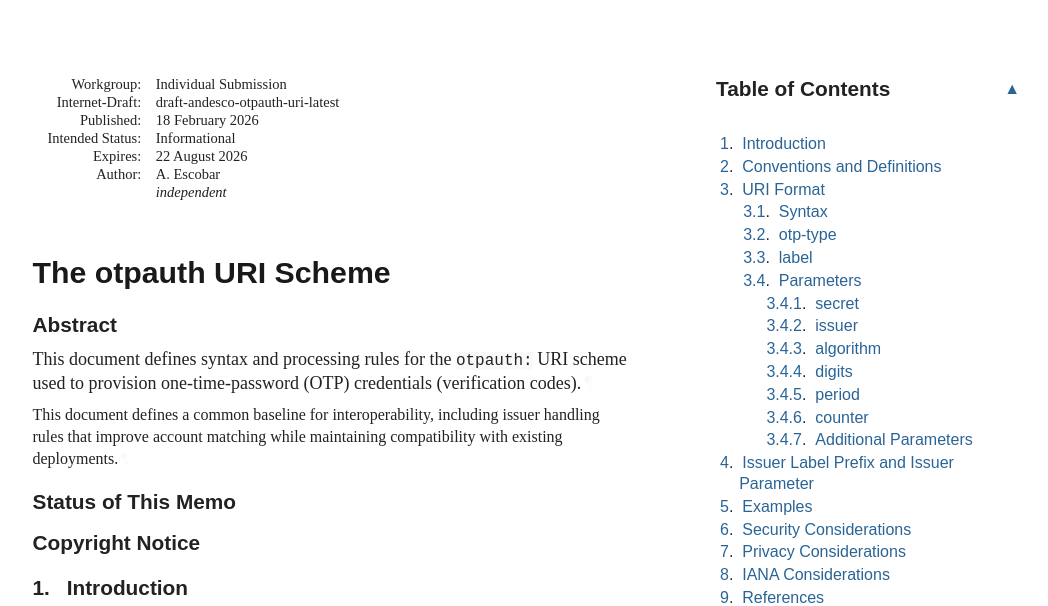
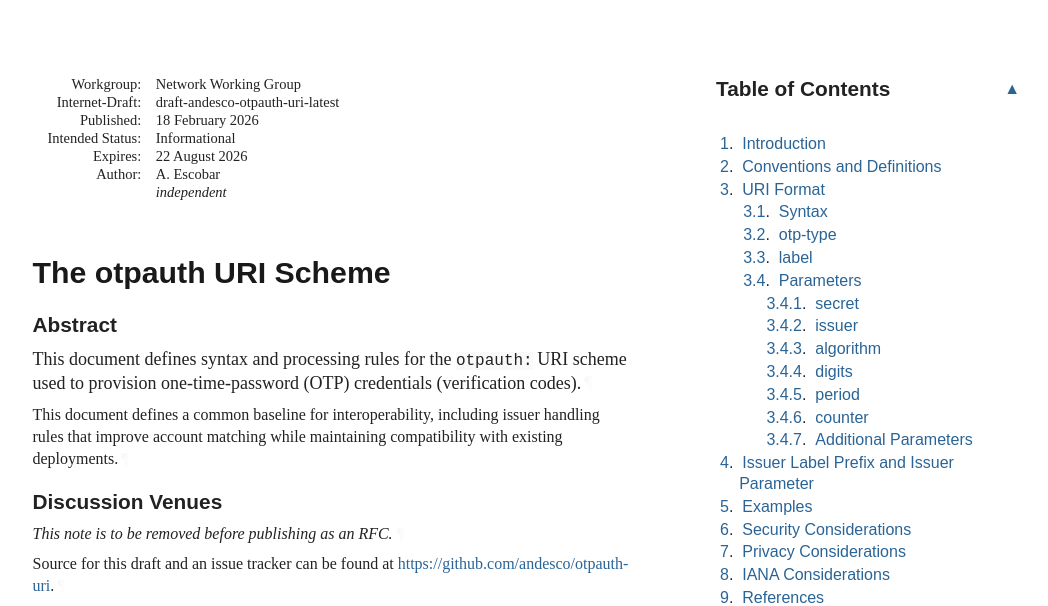
Before and after one commit to andesco/otpauth-uri, a plain HTML site: page draft-andesco-otpauth-uri-00/draft-andesco-otpauth-uri.html in a window 1280 px wide. Shown: the top 606 px of the page, without its empty margins (92-1140 px from the left). Drawn offline with Linux system fonts and the light colour scheme; a web font is replaced by a local one.

Commit message:
Script updating gh-pages from a03505b. [ci skip]

```diff
--- a/draft-andesco-otpauth-uri-00/draft-andesco-otpauth-uri.html
+++ b/draft-andesco-otpauth-uri-00/draft-andesco-otpauth-uri.html
@@ -1060,7 +1060,7 @@ svg :is([fill="white"], [fill^="#fff"]) {
 <div id="internal-metadata" class="document-information">
 <dl id="identifiers">
 <dt class="label-workgroup">Workgroup:</dt>
-<dd class="workgroup">Individual Submission</dd>
+<dd class="workgroup">Network Working Group</dd>
 <dt class="label-internet-draft">Internet-Draft:</dt>
 <dd class="internet-draft">draft-andesco-otpauth-uri-latest</dd>
 <dt class="label-published">Published:</dt>
@@ -1085,6 +1085,14 @@ svg :is([fill="white"], [fill^="#fff"]) {
       <h2 id="abstract"><a href="#abstract" class="selfRef">Abstract</a></h2>
 <p id="section-abstract-1">This document defines syntax and processing rules for the <code>otpauth:</code> URI scheme used to provision one-time-password (OTP) credentials (verification codes).<a href="#section-abstract-1" class="pilcrow">¶</a></p>
 <p id="section-abstract-2">This document defines a common baseline for interoperability, including issuer handling rules that improve account matching while maintaining compatibility with existing deployments.<a href="#section-abstract-2" class="pilcrow">¶</a></p>
+</section>
+<section class="note rfcEditorRemove" id="section-note.1">
+      <h2 id="name-discussion-venues">
+<a href="#name-discussion-venues" class="section-name selfRef">Discussion Venues</a>
+      </h2>
+<p id="section-note.1-1">This note is to be removed before publishing as an RFC.<a href="#section-note.1-1" class="pilcrow">¶</a></p>
+<p id="section-note.1-2">Source for this draft and an issue tracker can be found at
+    <span><a href="https://github.com/andesco/otpauth-uri">https://github.com/andesco/otpauth-uri</a></span>.<a href="#section-note.1-2" class="pilcrow">¶</a></p>
 </section>
 <div id="status-of-memo">
 <section id="section-boilerplate.1">
@@ -1623,6 +1631,7 @@ otpauth://hotp/Example?secret=PB4XU&amp;counter=42&amp;issuer=example.com
 <address class="vcard">
         <div dir="auto" class="left"><span class="fn nameRole">Andrew Escobar</span></div>
 <div dir="auto" class="left"><span class="org">independent</span></div>
+<div dir="auto" class="left"><span class="country-name">Canada</span></div>
 <div class="email">
 <span>Email:</span>
 <a href="mailto:ietf@andrewe.dev" class="email">ietf@andrewe.dev</a>
```
Also changed, not shown: draft-andesco-otpauth-uri-00/draft-andesco-otpauth-uri.txt.
